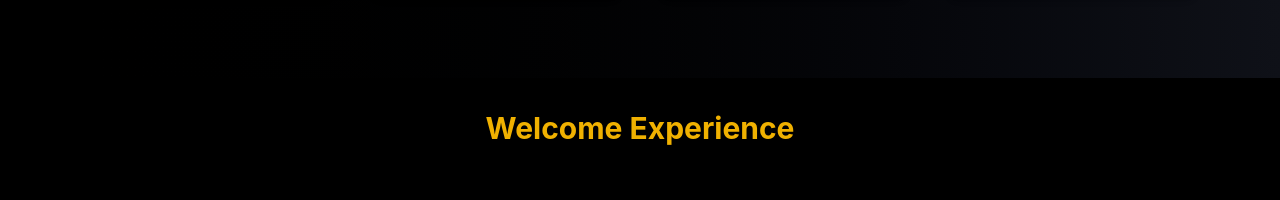
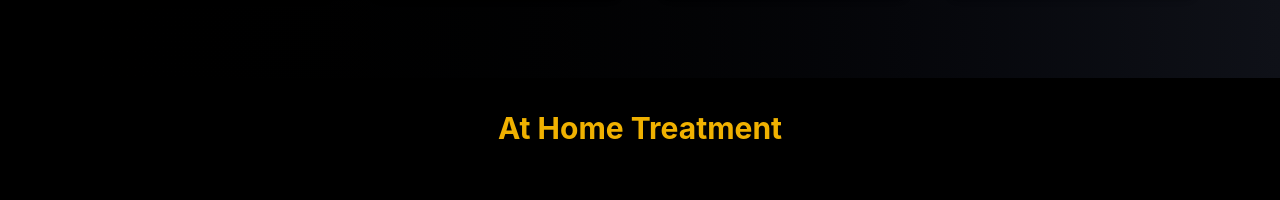
Before and after one commit to Sah-Abhishek/noira, a React (Vite) app: page / in a window 1280 px wide. Shown: the part 3513-3713 px from the top of the page. Built offline with nearby package versions, Linux system fonts and the light colour scheme.

Commit message:
edited video section

```diff
--- a/src/components/VideoHome.jsx
+++ b/src/components/VideoHome.jsx
@@ -3,7 +3,7 @@ import React from 'react';
 function AutoPlayVideo() {
   return (
     <div className="bg-black text-white py-8 px-4 text-center">
-      <h2 className="text-3xl text-yellow-500 font-bold  mb-6">Welcome Experience</h2>
+      <h2 className="text-3xl text-yellow-500 font-bold  mb-6">At Home Treatment</h2>
 
       <div className='flex mt-20 mx-30' >
         <video
```
